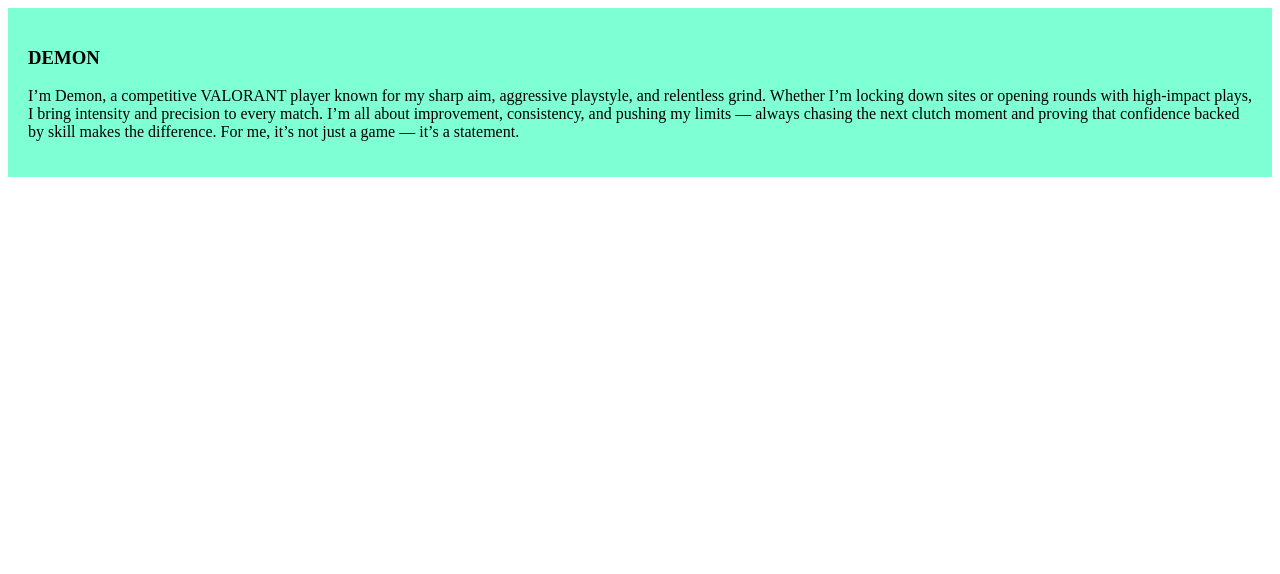
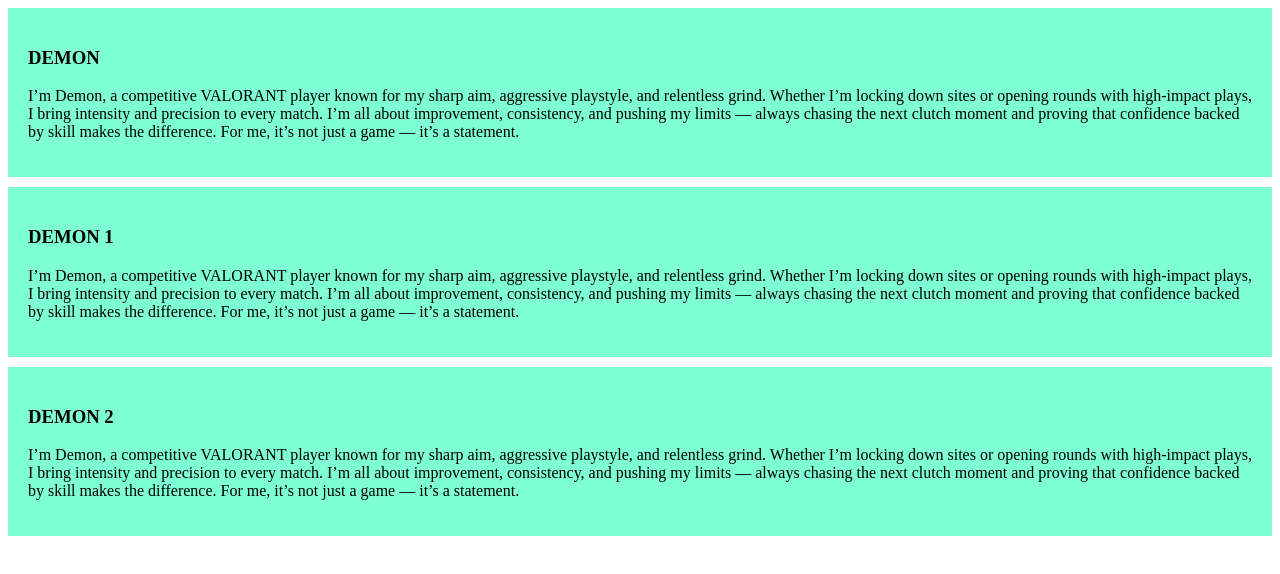
Before and after one commit to fida-6199/my-simple-website, a plain HTML site: page index.html in a window 1280 px wide. Drawn offline with Linux system fonts and the light colour scheme.

Commit message:
added the demon 1 blog

```diff
--- a/index.html
+++ b/index.html
@@ -12,6 +12,16 @@
         <P>I’m Demon, a competitive VALORANT player known for my sharp aim, aggressive playstyle, and relentless grind. Whether I’m locking down sites or opening rounds with high-impact plays, I bring intensity and precision to every match. I’m all about improvement, consistency, and pushing my limits — always chasing the next clutch moment and proving that confidence backed by skill makes the difference. For me, it’s not just a game — it’s a statement.</P>
 
     </div>
+    <div>
+        <H3> DEMON 1 </H3>
+        <P>I’m Demon, a competitive VALORANT player known for my sharp aim, aggressive playstyle, and relentless grind. Whether I’m locking down sites or opening rounds with high-impact plays, I bring intensity and precision to every match. I’m all about improvement, consistency, and pushing my limits — always chasing the next clutch moment and proving that confidence backed by skill makes the difference. For me, it’s not just a game — it’s a statement.</P>
+
+    </div>
+    <div>
+        <H3> DEMON 2 </H3>
+        <P>I’m Demon, a competitive VALORANT player known for my sharp aim, aggressive playstyle, and relentless grind. Whether I’m locking down sites or opening rounds with high-impact plays, I bring intensity and precision to every match. I’m all about improvement, consistency, and pushing my limits — always chasing the next clutch moment and proving that confidence backed by skill makes the difference. For me, it’s not just a game — it’s a statement.</P>
+
+    </div>
 
 </body>
 </html>
--- a/styles/shajuguju.css
+++ b/styles/shajuguju.css
@@ -1,4 +1,5 @@
 div{
     background-color: aquamarine;
     padding: 20px;
+    margin-bottom: 10px;
 }
```
